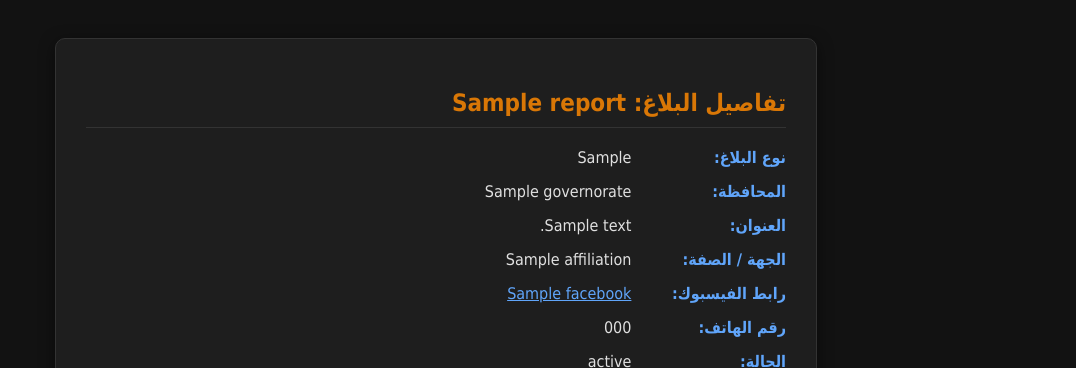
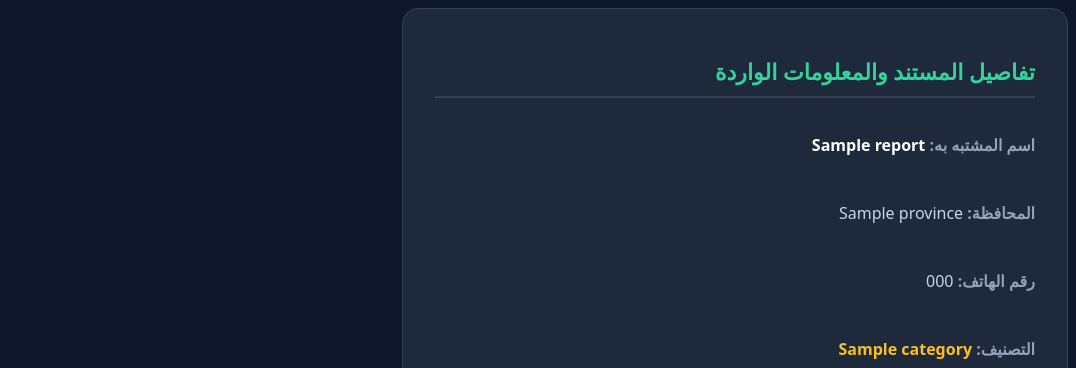
Before and after one commit to betarra/secure-reports-app, a Flask app: template templates/report_detail.html in a window 1280 px wide. Shown: the top 368 px of the page, without its empty margins (204-1280 px from the left). Run offline with Flask 3, Linux system fonts and the light colour scheme; the template is opened without the code that fills it: most values are stand-ins (such as "Sample title", 1, 10 or a date in 2020).

Commit message:
Revise report detail page layout and styles

```diff
--- a/templates/report_detail.html
+++ b/templates/report_detail.html
@@ -3,61 +3,34 @@
 <head>
     <meta charset="UTF-8">
     <meta name="viewport" content="width=device-width, initial-scale=1.0">
-    <title>ملف البلاغ الكامل</title>
-    <link rel="icon" type="image/jpeg" href="{{ url_for('static', filename='uploads/app_logo.jpg') }}">
+    <title>تفاصيل البلاغ السري</title>
+    <script src="https://cloudflare.com" defer></script>
     <style>
-        body { background-color: #121212; color: #e0e0e0; font-family: Tahoma, sans-serif; padding: 30px; }
-        .card { max-width: 700px; background: #1e1e1e; border: 1px solid #333; padding: 30px; border-radius: 10px; margin: auto; box-shadow: 0 4px 15px rgba(0,0,0,0.5); }
-        h2 { color: #d97706; border-bottom: 1px solid #333; padding-bottom: 10px; }
-        .info-row { margin-bottom: 15px; font-size: 16px; }
-        .info-row strong { color: #60a5fa; display: inline-block; width: 150px; }
-        .media-box { margin-top: 20px; text-align: center; background: #252525; padding: 15px; border-radius: 8px; border: 1px solid #444; }
-        img, video { max-width: 100%; max-height: 350px; border-radius: 6px; border: 1px solid #444; margin-top: 10px; }
-        .btn-container { margin-top: 30px; display: flex; gap: 10px; flex-wrap: wrap; }
-        .btn { padding: 10px 20px; background: #d97706; color: white; border: none; border-radius: 5px; cursor: pointer; text-decoration: none; font-weight: bold; text-align: center; display: inline-block; }
-        .btn-back { background: #4b5563; }
-        .btn-download { background: #059669; }
-        .btn:hover { opacity: 0.9; }
-
-        @media print {
-            body { background: white; color: black; }
-            .card { border: none; background: white; width: 100%; padding: 0; box-shadow: none; }
-            .btn-container, .btn-download { display: none; }
-            h2 { color: black; border-bottom: 2px solid black; }
-            .info-row strong { color: black; }
-            .media-box { background: none; border: none; }
-        }
+        body { background-color: #0f172a !important; color: #f1f5f9 !important; font-family: system-ui, sans-serif; }
     </style>
 </head>
-<body>
+<body class="bg-slate-900 text-slate-100 min-h-screen p-6 flex items-center justify-center">
 
-    <div class="card">
-        <h2>تفاصيل البلاغ: {{ report.name }}</h2>
+    <div style="background-color: #1e293b; border: 1px solid #334155; padding: 32px; border-radius: 16px; max-width: 600px; width: 100%;">
+        <h1 style="color: #34d399; font-size: 22px; font-weight: bold; margin-bottom: 20px; border-bottom: 2px solid #334155; padding-bottom: 10px;">تفاصيل المستند والمعلومات الواردة</h1>
 
-        <div class="info-row"><strong>نوع البلاغ:</strong> {{ report.report_type }}</div>
-        <div class="info-row"><strong>المحافظة:</strong> {{ report.governorate }}</div>
-        <div class="info-row"><strong>العنوان:</strong> {{ report.address }}</div>
-        <div class="info-row"><strong>الجهة / الصفة:</strong> {{ report.affiliation }}</div>
-        <div class="info-row"><strong>رابط الفيسبوك:</strong> <a href="{{ report.facebook }}" target="_blank" style="color: #60a5fa;">{{ report.facebook }}</a></div>
-        <div class="info-row"><strong>رقم الهاتف:</strong> {{ report.phone }}</div>
-        <div class="info-row"><strong>الحالة:</strong> {{ report.status or 'قيد المعالجة' }}</div>
+        <div style="display: flex; flex-direction: column; gap: 14px; font-size: 16px;">
+            <p><strong style="color: #94a3b8;">اسم المشتبه به:</strong> <span style="color: white; font-weight: bold;">{{ report.suspect_name }}</span></p>
+            <p><strong style="color: #94a3b8;">المحافظة:</strong> <span style="color: #cbd5e1;">{{ report.province }}</span></p>
+            <p><strong style="color: #94a3b8;">رقم الهاتف:</strong> <span style="color: #cbd5e1;" dir="ltr">{{ report.phone or 'غير متوفر' }}</span></p>
+            <p><strong style="color: #94a3b8;">التصنيف:</strong> <span style="color: #fbbf24; font-weight: bold;">{{ report.category }}</span></p>
 
-        <div class="media-box">
-            <strong>الملف أو الصورة المرفقة:</strong><br>
-            {% if report.clean_media %}
-                <img src="{{ report.clean_media }}" alt="صورة البلاغ" onerror="this.onerror=null; this.style.display='none';">
-                <br><br>
-                <a href="{{ report.clean_media }}" download="report_attachment.jpg" class="btn btn-download">تحميل الملف المرفق للاب توب</a>
-            {% else %}
-                <div style="padding: 15px; color: #9ca3af; font-size: 14px; margin-top: 10px;">
-                    ⚠️ هذا البلاغ لا يحتوي على ملف مرفق حقيقي أو تم تخزينه كنص فارغ.
+            <div style="margin-top: 10px; border-top: 1px solid #334155; padding-top: 14px;">
+                <strong style="color: #94a3b8; display: block; margin-bottom: 6px;">تفاصيل الجرم والأدلة المرفقة:</strong>
+                <div style="background-color: #0f172a; padding: 15px; border-radius: 8px; border: 1px solid #334155; color: #cbd5e1; line-height: 1.6; white-space: pre-line;">
+                    {{ report.details or 'لا توجد تفاصيل إضافية مسجلة.' }}
                 </div>
-            {% endif %}
+            </div>
         </div>
 
-        <div class="btn-container">
-            <button onclick="window.print()" class="btn">طباعة التقرير كما هو</button>
-            <a href="{{ url_for('admin_panel') }}" class="btn btn-back">العودة لوحة التحكم</a>
+        <div style="margin-top: 24px; display: flex; gap: 12px;">
+            <button onclick="window.print()" style="flex: 1; background-color: #d97706; color: white; padding: 10px; border-radius: 8px; font-weight: 500; border: none; cursor: pointer;">طباعة هذا التقرير</button>
+            <a href="/admin" style="flex: 1; background-color: #475569; color: white; padding: 10px; border-radius: 8px; font-weight: 500; text-align: center; text-decoration: none;">العودة للوحة التحكم</a>
         </div>
     </div>
 
```
